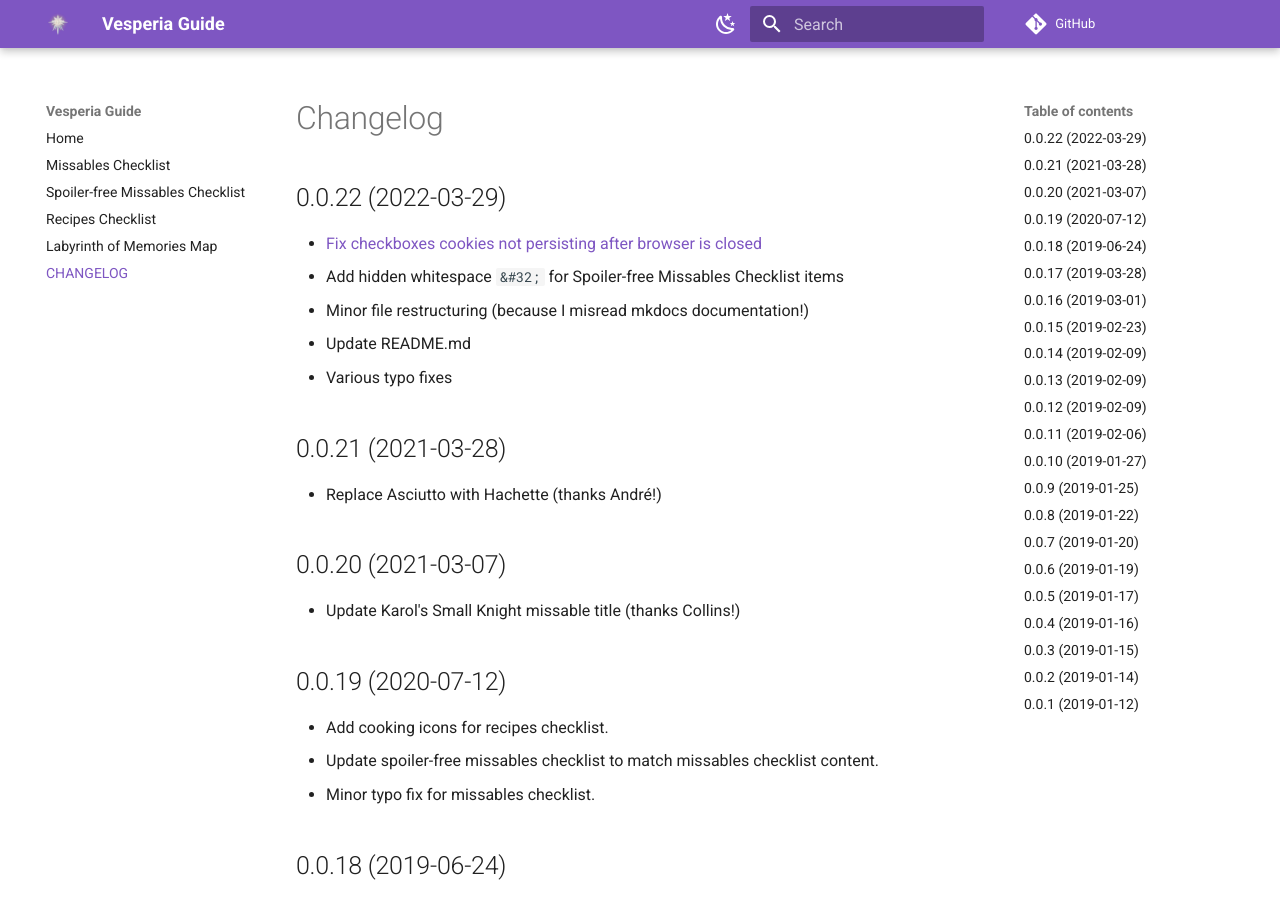
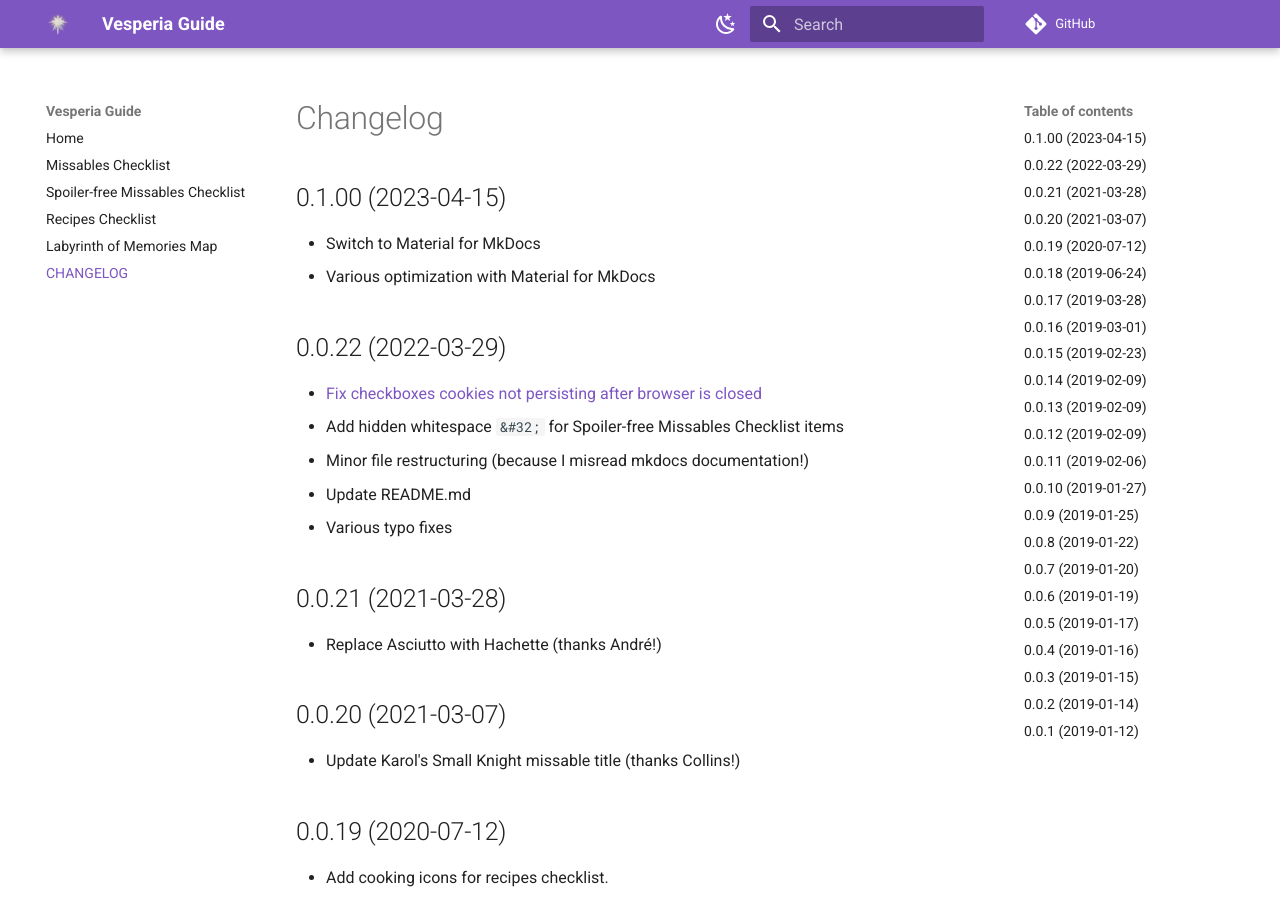
Before and after one commit to hueyyeng/VesperiaGuide, an MkDocs documentation site: the page built from docs/CHANGELOG.md, in a window 1280 px wide and 900 px high. Built offline with MkDocs 1.6.1 and Material for MkDocs 9.7.7, drawn with Linux system fonts in a browser that asks for light colours; comment, search, counter and statistics services are not loaded.

Commit message:
Update CHANGELOG.md and README.md

```diff
--- a/docs/CHANGELOG.md
+++ b/docs/CHANGELOG.md
@@ -1,4 +1,8 @@
 # Changelog
+
+## 0.1.00 (2023-04-15)
+- Switch to Material for MkDocs
+- Various optimization with Material for MkDocs
 
 ## 0.0.22 (2022-03-29)
 - [Fix checkboxes cookies not persisting after browser is closed](https://github.com/hueyyeng/VesperiaGuide/issues/6)
```
Also changed, not shown: README.md (+2 -2 lines).
